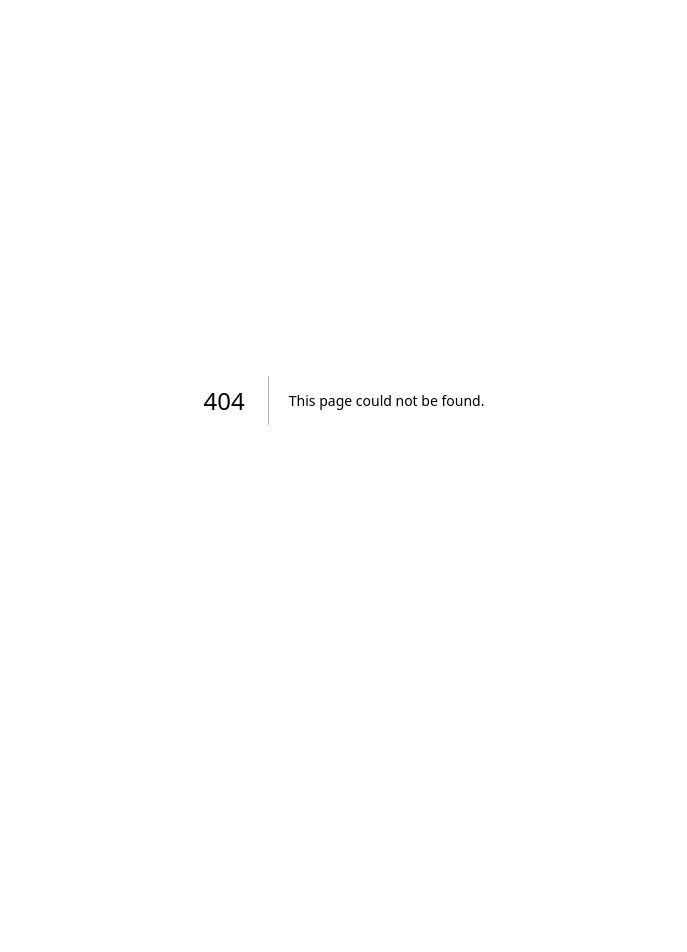
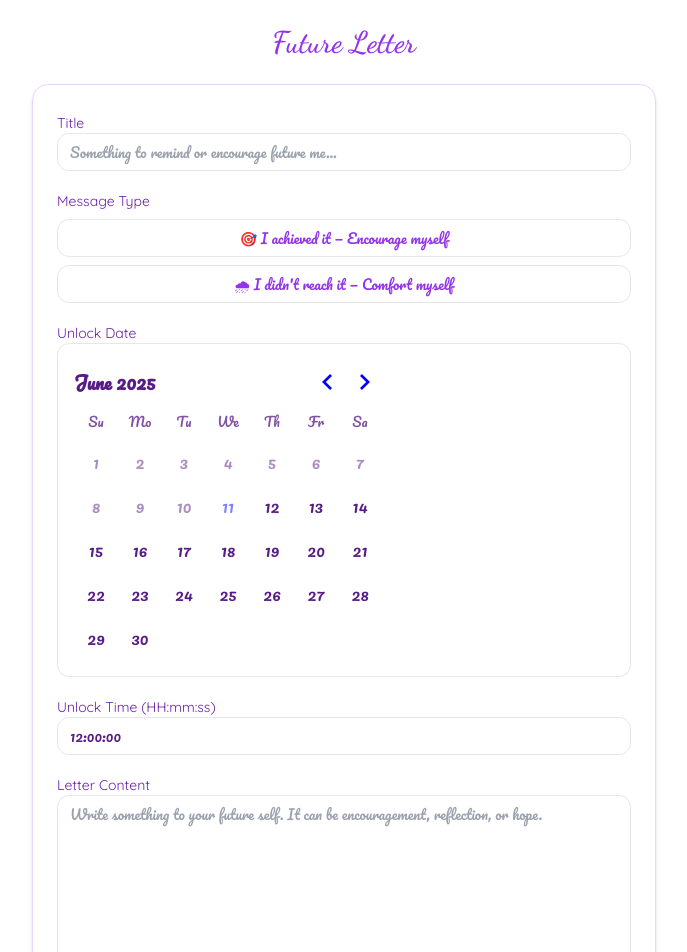
Before and after one commit to Tracy02022/girls-growth-diary, a Next.js app: page /futureletter in a window 1280 px wide. Before the commit this address had no page. Shown: the top 952 px of the page, without its empty margins (296-983 px from the left). Before the commit the page ends 800 px from the top, so only its background shows below. Built offline with nearby package versions, Linux system fonts and the light colour scheme.

Commit message:
add changes
add changes

```diff
--- /dev/null
+++ b/components/ui/button.tsx
@@ -0,0 +1,22 @@
+import * as React from 'react';
+import { cn } from '@/lib/utils';
+
+export interface ButtonProps extends React.ButtonHTMLAttributes<HTMLButtonElement> {
+  variant?: 'default' | 'outline';
+}
+
+const Button = React.forwardRef<HTMLButtonElement, ButtonProps>(({ className, variant = 'default', ...props }, ref) => {
+  const baseStyles = 'inline-flex items-center justify-center rounded-md text-sm font-medium transition-colors focus:outline-none focus:ring-2 focus:ring-purple-400 focus:ring-offset-2 disabled:opacity-50 disabled:pointer-events-none h-10 px-4 py-2';
+  const variants = {
+    default: 'bg-purple-500 text-white hover:bg-purple-600',
+    outline: 'border border-purple-500 text-purple-600 bg-white hover:bg-purple-50',
+  };
+
+  return (
+    <button ref={ref} className={cn(baseStyles, variants[variant], className)} {...props} />
+  );
+});
+
+Button.displayName = 'Button';
+
+export { Button };
--- /dev/null
+++ b/components/ui/calendar.tsx
@@ -0,0 +1,17 @@
+import * as React from 'react';
+import { DayPicker, DayPickerSingleProps } from 'react-day-picker';
+import 'react-day-picker/dist/style.css';
+import { cn } from '@/lib/utils';
+
+interface CalendarProps extends DayPickerSingleProps {
+  className?: string;
+}
+
+export function Calendar({ className, ...props }: CalendarProps) {
+  return (
+    <DayPicker
+      className={cn('rounded-xl border p-4 shadow-sm bg-white', className)}
+      {...props}
+    />
+  );
+}
--- /dev/null
+++ b/components/ui/card.tsx
@@ -0,0 +1,10 @@
+import { cn } from "@/lib/utils";
+import React from "react";
+
+export function Card({ className, ...props }: React.HTMLAttributes<HTMLDivElement>) {
+  return <div className={cn("rounded-2xl border bg-white text-black shadow-md", className)} {...props} />;
+}
+
+export function CardContent({ className, ...props }: React.HTMLAttributes<HTMLDivElement>) {
+  return <div className={cn("p-6", className)} {...props} />;
+}
--- /dev/null
+++ b/components/ui/input.tsx
@@ -0,0 +1,20 @@
+import * as React from 'react';
+import { cn } from '@/lib/utils';
+
+export interface InputProps extends React.InputHTMLAttributes<HTMLInputElement> {}
+
+const Input = React.forwardRef<HTMLInputElement, InputProps>(({ className, ...props }, ref) => {
+  return (
+    <input
+      className={cn(
+        'flex h-10 w-full rounded-md border border-input bg-white px-3 py-2 text-sm text-black shadow-sm placeholder:text-muted-foreground focus:outline-none focus:ring-2 focus:ring-purple-300 disabled:cursor-not-allowed disabled:opacity-50',
+        className
+      )}
+      ref={ref}
+      {...props}
+    />
+  );
+});
+Input.displayName = 'Input';
+
+export { Input };
--- /dev/null
+++ b/components/ui/label.tsx
@@ -0,0 +1,17 @@
+import * as React from 'react';
+import { cn } from '@/lib/utils';
+
+export interface LabelProps extends React.LabelHTMLAttributes<HTMLLabelElement> {}
+
+const Label = React.forwardRef<HTMLLabelElement, LabelProps>(({ className, ...props }, ref) => {
+  return (
+    <label
+      ref={ref}
+      className={cn('text-sm font-medium text-purple-800', className)}
+      {...props}
+    />
+  );
+});
+Label.displayName = 'Label';
+
+export { Label };
--- /dev/null
+++ b/components/ui/textarea.tsx
@@ -0,0 +1,22 @@
+import * as React from 'react';
+import { cn } from '@/lib/utils';
+
+export interface TextareaProps extends React.TextareaHTMLAttributes<HTMLTextAreaElement> {}
+
+const Textarea = React.forwardRef<HTMLTextAreaElement, TextareaProps>(
+  ({ className, ...props }, ref) => {
+    return (
+      <textarea
+        className={cn(
+          'flex min-h-[100px] w-full rounded-md border border-input bg-white px-3 py-2 text-sm text-black shadow-sm placeholder:text-muted-foreground focus:outline-none focus:ring-2 focus:ring-purple-300 disabled:cursor-not-allowed disabled:opacity-50',
+          className
+        )}
+        ref={ref}
+        {...props}
+      />
+    );
+  }
+);
+Textarea.displayName = 'Textarea';
+
+export { Textarea };
--- /dev/null
+++ b/components/ui/time-picker.tsx
@@ -0,0 +1,27 @@
+import React from 'react';
+import { Input } from './input';
+
+interface TimePickerProps {
+  time: string;
+  setTime: (value: string) => void;
+}
+
+export function TimePicker({ time, setTime }: TimePickerProps) {
+  const handleChange = (e: React.ChangeEvent<HTMLInputElement>) => {
+    const value = e.target.value;
+    const valid = /^\\d{2}:\\d{2}:\\d{2}$/.test(value);
+    if (value.length <= 8) {
+      setTime(value);
+    }
+  };
+
+  return (
+    <Input
+      type="text"
+      value={time}
+      onChange={handleChange}
+      placeholder="hh:mm:ss"
+      className="rounded-xl w-40"
+    />
+  );
+}
--- /dev/null
+++ b/lib/fonts.ts
@@ -0,0 +1,14 @@
+// lib/fonts.ts
+import { Quicksand, Dancing_Script } from 'next/font/google';
+
+export const quicksand = Quicksand({
+  subsets: ['latin'],
+  weight: ['400', '600'],
+  variable: '--font-quicksand',
+});
+
+export const dancingScript = Dancing_Script({
+  subsets: ['latin'],
+  weight: ['600'],
+  variable: '--font-dancing-script',
+});
--- /dev/null
+++ b/lib/utils.ts
@@ -0,0 +1,4 @@
+// lib/utils.ts
+export function cn(...classes: (string | undefined | null | false)[]): string {
+    return classes.filter(Boolean).join(' ');
+  }
--- a/package.json
+++ b/package.json
@@ -18,6 +18,7 @@
     "react": "latest",
     "react-calendar-heatmap": "^1.10.0",
     "react-chartjs-2": "^5.3.0",
+    "react-day-picker": "^9.7.0",
     "react-dom": "latest",
     "react-tooltip": "^5.28.1",
     "react-tsparticles": "^2.12.0",
--- /dev/null
+++ b/pages/futureletter.tsx
@@ -0,0 +1,80 @@
+import { useState } from 'react';
+import { Card, CardContent } from '@/components/ui/card';
+import { Input } from '@/components/ui/input';
+import { Textarea } from '@/components/ui/textarea';
+import { Button } from '@/components/ui/button';
+import { Label } from '@/components/ui/label';
+import { Calendar } from '@/components/ui/calendar';
+import { TimePicker } from '@/components/ui/time-picker';
+import { format } from 'date-fns';
+import { cn } from '@/lib/utils';
+import { quicksand, dancingScript } from '@/lib/fonts';
+
+export default function FutureLetterPage() {
+  const [title, setTitle] = useState('');
+  const [content, setContent] = useState('');
+  const [type, setType] = useState<'success' | 'failure' | null>(null);
+  const [date, setDate] = useState<Date | undefined>(undefined);
+  const [time, setTime] = useState<string>('12:00:00');
+
+  const handleSubmit = () => {
+    if (!title || !content || !date || !time || !type) return;
+    const unlockTimestamp = `${format(date, 'yyyy-MM-dd')}T${time}`;
+    console.log({ title, content, type, unlockTimestamp });
+    // TODO: Save API call
+  };
+
+  return (
+    <div className="max-w-2xl mx-auto p-6 space-y-6">
+      <h1 className={cn("text-3xl font-bold text-center text-purple-600", dancingScript.className)}>
+        Future Letter
+      </h1>
+
+      <Card className="rounded-2xl shadow-lg border border-purple-200">
+        <CardContent className="space-y-4 p-6 text-purple-900">
+          <div>
+            <Label className={quicksand.className}>Title</Label>
+            <Input value={title} onChange={(e) => setTitle(e.target.value)} placeholder="Something to remind or encourage future me..." className="rounded-xl" />
+          </div>
+
+          <div>
+            <Label className={quicksand.className}>Message Type</Label>
+            <div className="flex flex-col gap-2 mt-2">
+              <Button variant={type === 'success' ? 'default' : 'outline'} onClick={() => setType('success')} className="rounded-xl w-full">
+                🎯 I achieved it — Encourage myself
+              </Button>
+              <Button variant={type === 'failure' ? 'default' : 'outline'} onClick={() => setType('failure')} className="rounded-xl w-full">
+                🌧 I didn't reach it — Comfort myself
+              </Button>
+            </div>
+          </div>
+
+          <div>
+            <Label className={quicksand.className}>Unlock Date</Label>
+            <Calendar mode="single" selected={date} onSelect={setDate} disabled={(day) => day < new Date()} />
+          </div>
+
+          <div>
+            <Label className={quicksand.className}>Unlock Time (HH:mm:ss)</Label>
+            <TimePicker time={time} setTime={setTime} />
+          </div>
+
+          <div>
+            <Label className={quicksand.className}>Letter Content</Label>
+            <Textarea
+              rows={8}
+              value={content}
+              onChange={(e) => setContent(e.target.value)}
+              placeholder="Write something to your future self. It can be encouragement, reflection, or hope."
+              className="rounded-xl"
+            />
+          </div>
+
+          <Button className="w-full rounded-xl bg-purple-500 hover:bg-purple-600 text-white text-lg" onClick={handleSubmit}>
+            Save Letter
+          </Button>
+        </CardContent>
+      </Card>
+    </div>
+  );
+}
--- a/tsconfig.json
+++ b/tsconfig.json
@@ -6,6 +6,10 @@
       "dom.iterable",
       "esnext"
     ],
+    "baseUrl": ".",
+    "paths": {
+      "@/*": ["./*"]
+    },
     "allowJs": true,
     "skipLibCheck": true,
     "strict": false,
```
